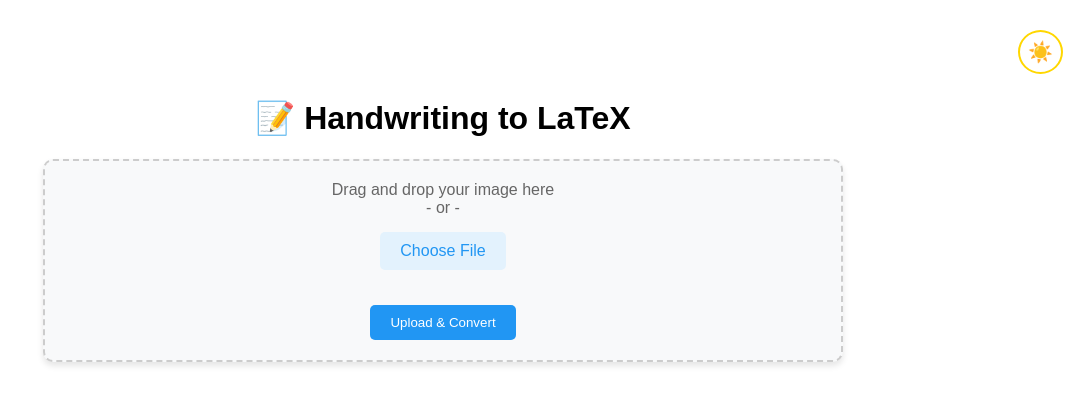
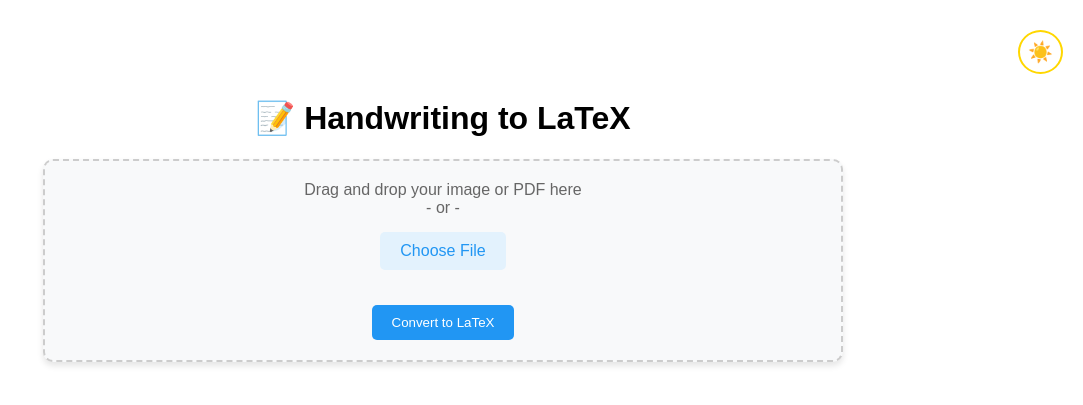
Before and after one commit to utsav2110/Handwritten-Formula-to-LaTeX-Converter, a Flask app: page / in a window 1280 px wide. Shown: the top 405 px of the page, without its empty margins (197-1280 px from the left). Run offline with Flask 3, Linux system fonts and the light colour scheme.

Commit message:
added support for pdf

````diff
--- a/app.py
+++ b/app.py
@@ -8,6 +8,8 @@
 import subprocess
 from PIL import Image
 from dotenv import load_dotenv
+import PyPDF2
+import fitz  # PyMuPDF
 
 load_dotenv()
 api_key = os.getenv("API_KEY")
@@ -24,40 +26,58 @@
 
 @app.route('/upload', methods=['POST'])
 def upload():
-    if 'image' not in request.files:
+    if 'file' not in request.files:
         return "No file uploaded", 400
 
-    file = request.files['image']
+    file = request.files['file']
     if file.filename == '':
         return "No file selected", 400
 
-    # Create a unique filename for the uploaded image
-    image_filename = f"{uuid.uuid4().hex}{os.path.splitext(file.filename)[1]}"
-    filepath = os.path.join(app.config['UPLOAD_FOLDER'], image_filename)
+    # Create a unique filename for the uploaded file
+    file_extension = os.path.splitext(file.filename)[1].lower()
+    unique_filename = f"{uuid.uuid4().hex}{file_extension}"
+    filepath = os.path.join(app.config['UPLOAD_FOLDER'], unique_filename)
     file.save(filepath)
 
-    # ---- OCR Extract Text ----
-    # result = reader.readtext(filepath, detail=0)
-    # extracted_text = " ".join(result)
-    # print("OCR Output:", extracted_text)
+    if file_extension == '.pdf':
+        try:
+            pdf_document = fitz.open(filepath)
+            all_latex_codes = []
 
-    # ---- Gemini Convert to LaTeX ----
-    img = Image.open(filepath)
-    prompt = f"Extract all handwritten math expressions from this image.Convert this handwritten math expression to LaTeX format. Format: Each formula must be in $$...$$ and placed on a new line.Do NOT use ``` or \\[ \\]. Output only LaTeX equations.\n"
-    try:
-        response = model.generate_content([img, prompt])
-        latex_code = response.text.strip()
-    except Exception as e:
-        latex_code = f"Error from Gemini: {e}"
+            for page_num in range(pdf_document.page_count):
+                page = pdf_document[page_num]
+                pix = page.get_pixmap(matrix=fitz.Matrix(2.0, 2.0))  # Increase resolution
+                img_data = Image.frombytes("RGB", [pix.width, pix.height], pix.samples)
 
-    # Wrap only if it's not already in math mode
-    if latex_code.startswith("```"):
-        latex_code = latex_code.replace("```latex", "").replace("```", "").strip()
+                # Process each page as an image
+                prompt = f"Extract all handwritten math expressions from this image. Convert this handwritten math expression to LaTeX format. Format: Each formula must be in $$...$$ and placed on a new line. Do NOT use ``` or \\[ \\]. Output only LaTeX equations.\n"
+                try:
+                    response = model.generate_content([img_data, prompt])
+                    page_latex = response.text.strip()
+                    if page_latex:
+                        all_latex_codes.append(page_latex)
+                except Exception as e:
+                    return f"Error processing page {page_num + 1}: {str(e)}", 500
 
+            pdf_document.close()
+            latex_code = "\n".join(all_latex_codes)
+        except Exception as e:
+            return f"Error processing PDF: {str(e)}", 500
+    else:
+        # Handle single image processing
+        img = Image.open(filepath)
+        prompt = f"Extract all handwritten math expressions from this image. Convert this handwritten math expression to LaTeX format. Format: Each formula must be in $$...$$ and placed on a new line. Do NOT use ``` or \\[ \\]. Output only LaTeX equations.\n"
+        try:
+            response = model.generate_content([img, prompt])
+            latex_code = response.text.strip()
+        except Exception as e:
+            return f"Error from Gemini: {str(e)}", 500
+
+    # Common processing for both PDF and image
     if not latex_code.strip().startswith("$"):
         latex_code = f"${latex_code.strip()}$"
 
-    # Wrap in proper LaTeX structure
+    # Create LaTeX document
     full_latex_code = f"""\\documentclass{{article}}
     \\usepackage{{amsmath}}
     \\usepackage{{amssymb}}
@@ -69,13 +89,14 @@
     \\end{{document}}
     """
 
-    filename = f"{uuid.uuid4().hex}.tex"
-    tex_path = os.path.join(app.config['UPLOAD_FOLDER'], filename)
+    # Save and process LaTeX file
+    tex_filename = f"{uuid.uuid4().hex}.tex"
+    tex_path = os.path.join(app.config['UPLOAD_FOLDER'], tex_filename)
 
     with open(tex_path, "w", encoding="utf-8") as f:
         f.write(full_latex_code)
 
-    pdf_filename = filename.replace('.tex', '.pdf')
+    pdf_filename = tex_filename.replace('.tex', '.pdf')
     pdf_path = os.path.join(app.config['UPLOAD_FOLDER'], pdf_filename)
 
     try:
@@ -85,10 +106,10 @@
 
     return render_template('index.html',
                        latex_code=latex_code,
-                       latex_file=filename,
+                       latex_file=tex_filename,
                        pdf_file=pdf_filename,
                        pdf_url=url_for('static', filename=f'uploads/{pdf_filename}'),
-                       image_url=url_for('static', filename=f'uploads/{image_filename}'))
+                       image_url=url_for('static', filename=f'uploads/{unique_filename}'))
 
 @app.route('/download/<filename>')
 def download_file(filename):
--- a/static/style.css
+++ b/static/style.css
@@ -121,6 +121,15 @@
     border-radius: 50%;
 }
 
+button.theme-toggle:hover {
+    transform: scale(1.1);
+}
+
+[data-theme="dark"] button.theme-toggle:hover {
+    background-color: #27261f;
+    transform: scale(1.1);
+}
+
 [data-theme="dark"] button:hover {
     background: #ffed4a;
     transform: translateY(-1px);
--- a/templates/index.html
+++ b/templates/index.html
@@ -4,6 +4,7 @@
         <meta charset="UTF-8" />
         <title>Handwriting to LaTeX</title>
         <link rel="stylesheet" href="/static/style.css" />
+        <link rel="icon" type="image/png" href="{{ url_for('static', filename='favicon.png') }}">
         <script id="MathJax-script" async src="https://cdn.jsdelivr.net/npm/mathjax@3/es5/tex-mml-chtml.js"></script>
     </head>
     <body>
@@ -14,17 +15,17 @@
 
             <form action="/upload" method="post" enctype="multipart/form-data" id="uploadForm">
                 <div class="upload-container" id="dropZone">
-                    <p>Drag and drop your image here</p>
+                    <p>Drag and drop your image or PDF here</p>
                     <p>- or -</p>
                     <div class="file-input-wrapper">
                         <label class="custom-file-upload">
-                            <input type="file" name="image" accept="image/*" required id="fileInput"/>
+                            <input type="file" name="file" accept="image/*,application/pdf" required id="fileInput"/>
                             Choose File
                         </label>
                     </div>
-                    <img id="preview" class="preview-image" alt="Preview">
+                    <img id="preview" class="preview-image" alt="Preview" style="display: none;">
                     <p id="fileName"></p>
-                    <button type="submit" class="upload-btn">Upload & Convert</button>
+                    <button type="submit" class="upload-btn">Convert to LaTeX</button>
                 </div>
             </form>
 
````
Also changed, not shown: static/script.js (+30 -7 lines), static/favicon.png (added).
